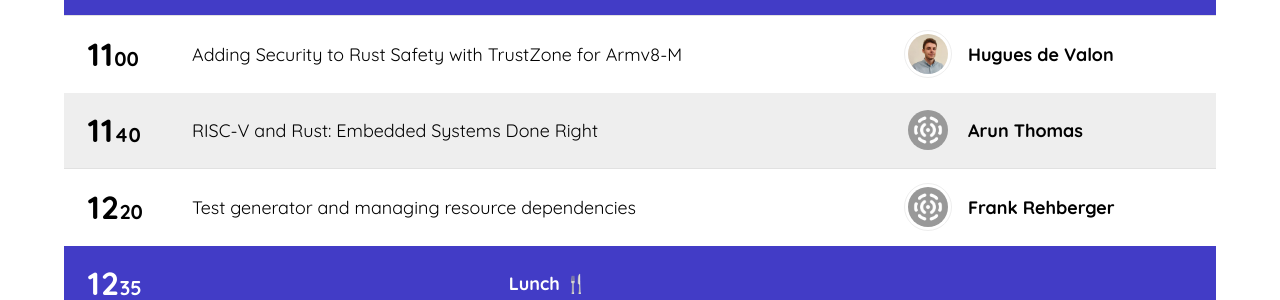
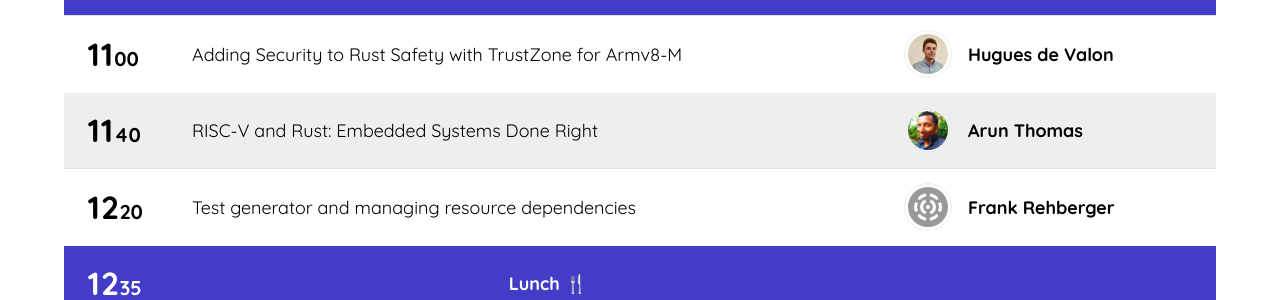
Before and after one commit to ferrous-systems/2019.oxidizeconf.com, a Jekyll site: the page built from _pages/schedule.md, in a window 1280 px wide. Shown: the part 786-1086 px from the top of the page. Built offline with Jekyll 4.4.1, drawn with Linux system fonts in a browser that asks for light colours.

Commit message:
Add Arun

```diff
--- a/_data/schedule.yml
+++ b/_data/schedule.yml
@@ -30,7 +30,7 @@
       url: /sessions/risc-v/
       speakers:
         - name: Arun Thomas
-          avatar: speaker.jpg
+          avatar: speakers/arun.png
     - title: Test generator and managing resource dependencies
       time: 1220
       url: /sessions/test-generator/
```
Also changed, not shown: images/speakers/arun.png (added).
